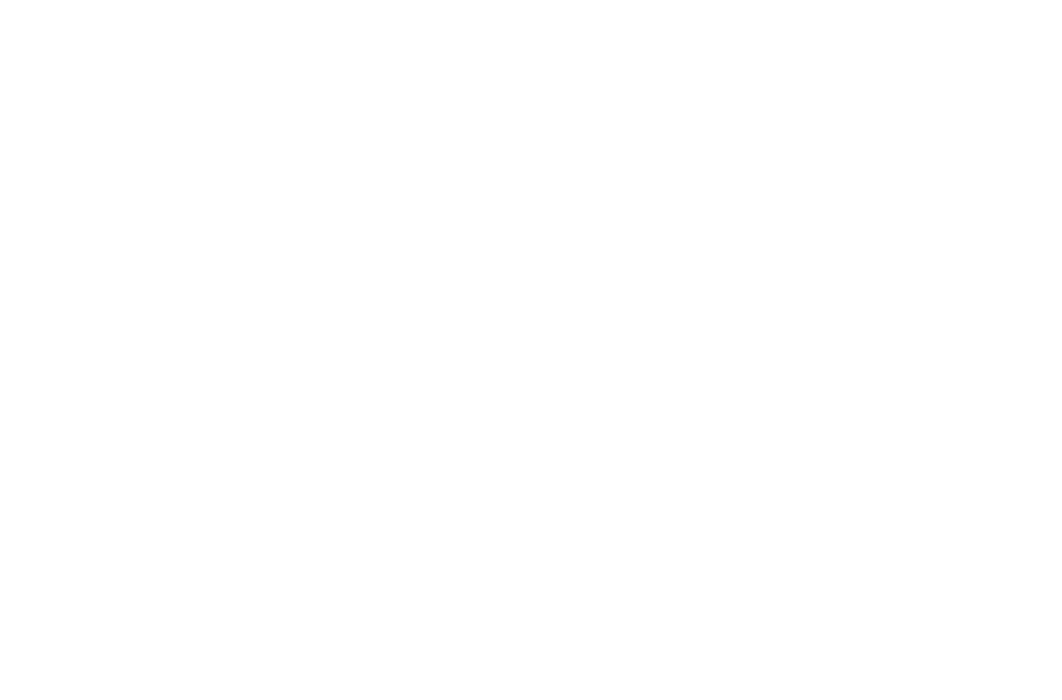
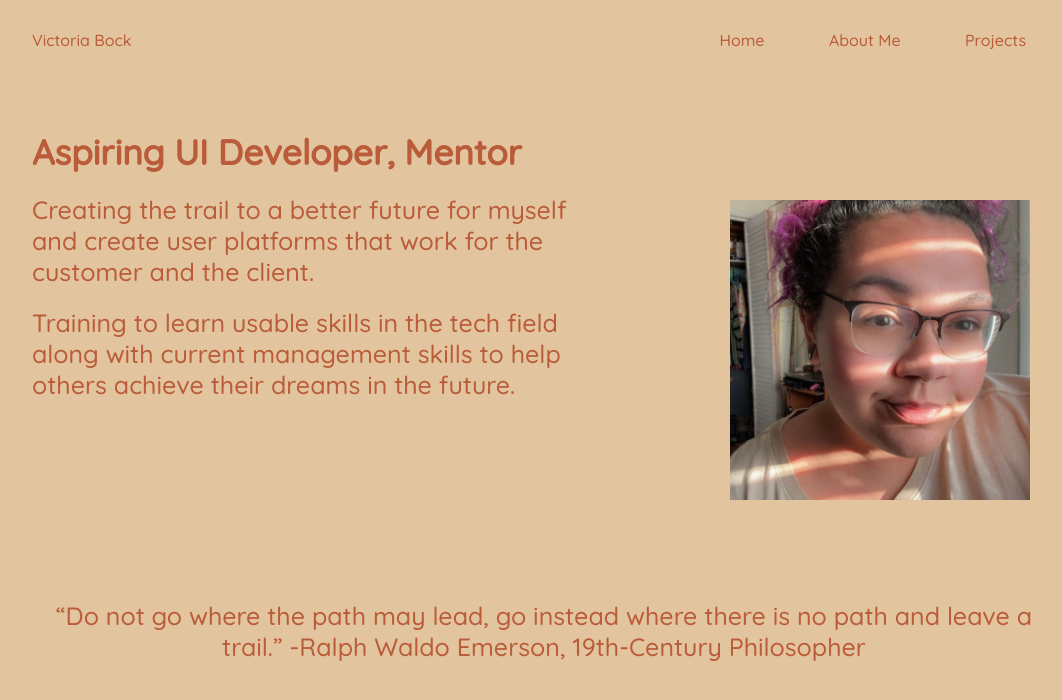
Before and after one commit to vbock97/my-personal-website, a plain HTML site: page personal-website/index.html in a window 1280 px wide. Shown: the whole page, without its empty margins (96-1158 px from the left). Drawn offline with Linux system fonts and the light colour scheme.

```diff
--- a/personal-website/index.html
+++ b/personal-website/index.html
@@ -1,11 +1,47 @@
 <!DOCTYPE html>
 <html lang="en">
+
 <head>
     <meta charset="UTF-8">
     <meta name="viewport" content="width=device-width, initial-scale=1.0">
+    <link rel="stylesheet" href="style.css">
+    <link rel="stylesheet" href="javascript.js">
     <title>Document</title>
 </head>
+
 <body>
 
+    <section class="header">
+        <nav>
+            Victoria Bock
+            <ul>
+                <li><a href="index.html">Home</a></li>
+                <li><a href="about.html">About Me</a></li>
+                <li><a href="portfolio.html">Projects</a></li>
+            </ul>
+        </nav>
+        <section class="text-box">
+            <h1>Aspiring UI Developer, Mentor</h1>
+            <p>
+                Creating the trail to a better future for myself and create user platforms that work for the customer
+                and the client.
+            </p>
+            <p>
+                Training to learn usable skills in the tech field along with current management skills to
+                help others achieve their dreams in the future.
+            </p>
+        </section>
+        <section class="photo-right">
+            <img src="thats-me.jpeg" alt="Blinders on Selfie" width="300px">
+        </section>
+        <section class="quote">
+            <p>
+                “Do not go where the path may lead, go instead where there is no path and leave a trail.”
+                -Ralph Waldo Emerson, 19th-Century Philosopher
+            </p>
+        </section>
+    </section>
+
 </body>
+
 </html>
--- a/personal-website/javascript.js
+++ b/personal-website/javascript.js
@@ -0,0 +1 @@
+console.log; "Hello World"
--- a/personal-website/style.css
+++ b/personal-website/style.css
@@ -0,0 +1,67 @@
+@import url("https://fonts.googleapis.com/css2?family=Quicksand:wght@500&display=swap");
+
+* {
+  margin: 0;
+  padding: 0;
+  box-sizing: border-box;
+  font-family: Quicksand;
+}
+
+.header {
+  width: 100%;
+  height: 100vh;
+  padding: 0 10%;
+  background-color: rgb(226, 197, 159);
+}
+
+nav {
+  width: 100%;
+  display: flex;
+  align-items: center;
+  justify-content: space-between;
+  padding: 20px 0;
+  color: rgb(186, 91, 57);
+}
+
+nav ul li {
+    display: inline-block;
+    list-style: none;
+    margin: 10px 30px;
+}
+
+nav ul li a {
+    text-decoration: none;
+    color: rgb(186, 91, 57);
+}
+
+.text-box {
+    margin-top: 50px;
+    max-width: 600px;
+}
+
+.text-box h1 {
+    font-size: 35px;
+    margin-bottom: 20px;
+    color: rgb(186, 91, 57);
+}
+
+.text-box p {
+    margin-bottom: 20px;
+    margin-right: 15px;
+    font-size: 25px;
+    color: rgb(186, 91, 57);
+
+}
+
+.photo-right {
+position: absolute;
+top: 200px;
+right: 12%;
+}
+
+.quote {
+    margin-top: 200px;
+    text-align: center;
+    font-size: 25px;
+    color: rgb(186, 91, 57);
+}
```
Also changed, not shown: personal-website/about.html (+28 -3 lines), personal-website/portfolio.html (+25 -0 lines), personal-website/thats-me.jpeg (added).
